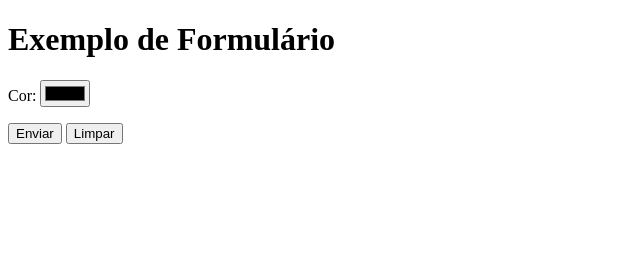
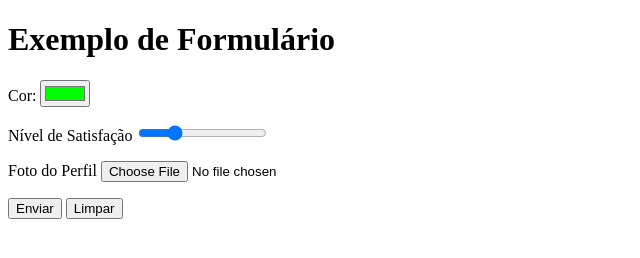
Before and after one commit to OliveiraMannuh/html-css, a plain HTML site: page exercicios/ex025/form006.html in a window 1280 px wide. Shown: the whole page, without its empty margins (0-640 px from the left). Drawn offline with Linux system fonts and the light colour scheme.

Commit message:
mais sobre formulario

```diff
--- a/exercicios/ex025/form006.html
+++ b/exercicios/ex025/form006.html
@@ -8,11 +8,22 @@
 </head>
 <body>
     <h1>Exemplo de Formulário</h1>
-    <form action="cadastro.php" method="get" autocomplete="on">
+    <form action="cadastro.php" method="post" autocomplete="on">
         <p>
             <label for="icor">Cor: </label>
-            <input type="color" name="cor" id="icor">
+            <input type="color" name="cor" id="icor" value="#00FF00">
         </p>
+
+        <p>
+            <label for="inivel">Nível de Satisfação</label>
+            <input type="range" name="nivel" id="inivel" min="1" max="5" value="2">
+        </p>
+
+        <p>
+            <label for="ifoto">Foto do Perfil</label>
+            <input type="file" name="foto" id="ifoto">
+        </p>
+
         <p>
             <input type="submit" value="Enviar">
             <input type="reset" value="Limpar">
```
